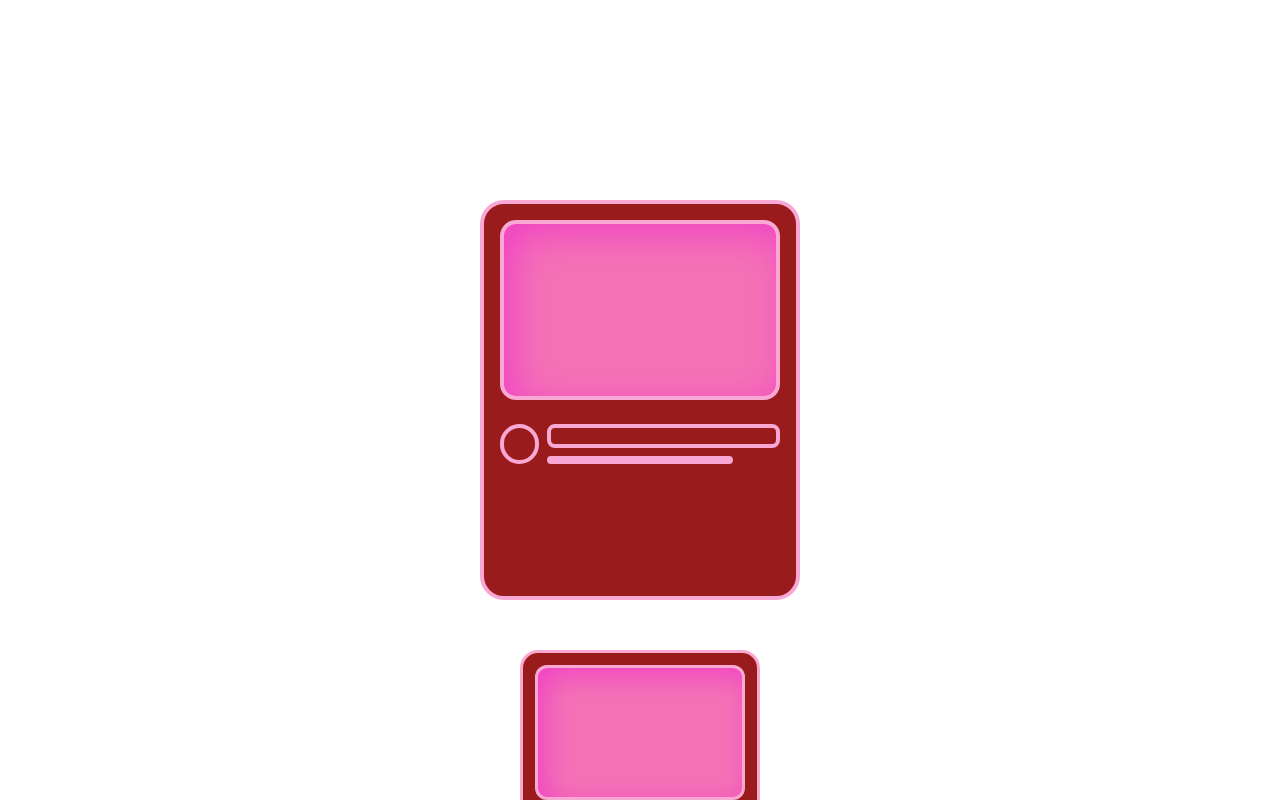
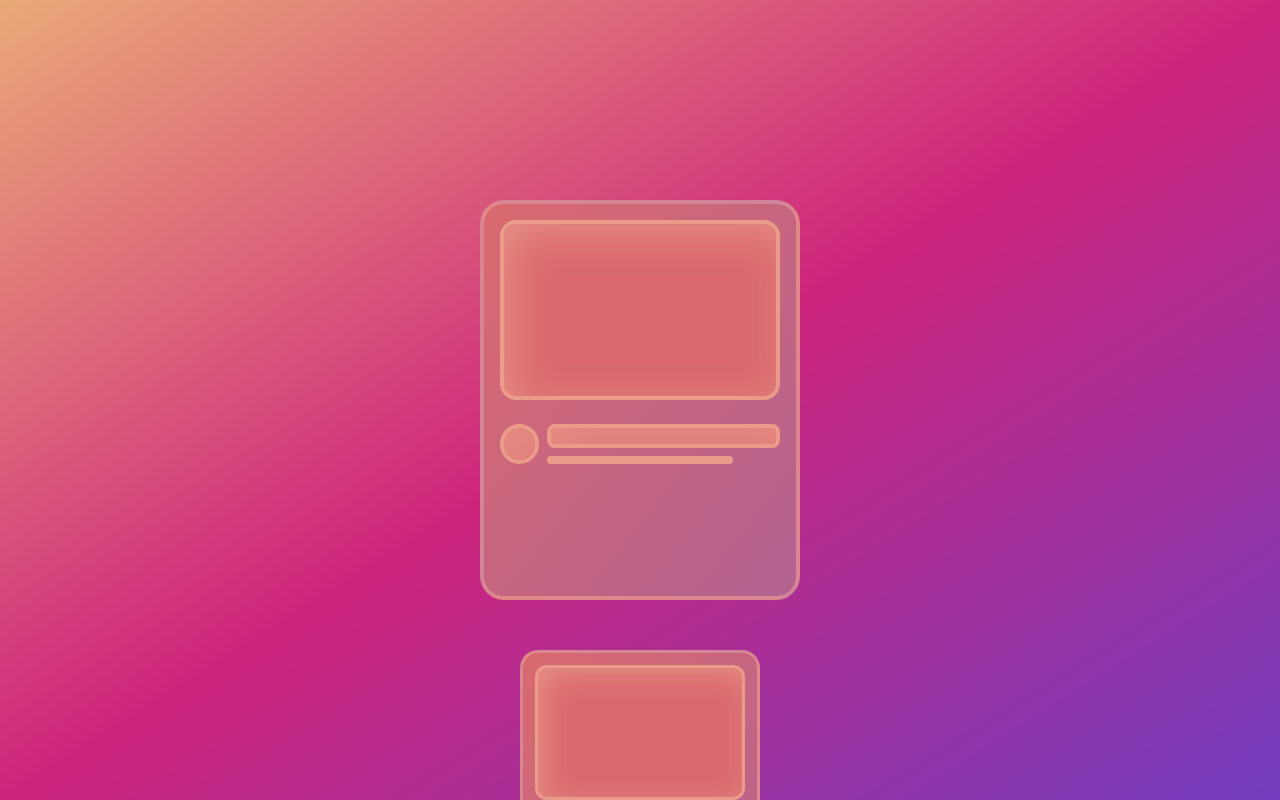
Before and after one commit to Kshitiz1111/slider, a React (Create React App) app: page / in a window 1280 px wide. Built offline with nearby package versions, Linux system fonts and the light colour scheme.

Commit message:
styling of component almost completed

```diff
--- a/src/App.jsx
+++ b/src/App.jsx
@@ -6,13 +6,12 @@ function App() {
   const cardRef = useRef(null)
   const startYAxis = useRef(0);
   const latestYAxis = useRef(0);
-  let travelDistance = 80;
+  let travelDistance = 100;
 
   let items = [1, 2, 3, 4, 5, 6]
 
   const handleTouchStart = (e) => {
     startYAxis.current = e.touches[0].clientY
-    console.log("touch started")
   }
 
   const handleTouchMove = (e) => {
@@ -25,7 +24,6 @@ function App() {
       setActiveCardIndex(activeCardIndex - 1);
       startYAxis.current = latestYAxis.current;
     }
-    console.log("moving")
   };
 
   useEffect(() => {
@@ -38,10 +36,11 @@ function App() {
       card.removeEventListener('touchmove', handleTouchMove);
     };
   }, [activeCardIndex, items.length]);
-  console.log(activeCardIndex)
 
   return (
-    <div className='w-full h-screen relative overflow-hidden'>
+    <div className='w-full h-screen relative overflow-hidden'
+      style={{ background: 'linear-gradient(to top left, #713CBD, #CE257C, #EAA978)' }}
+    >
       <div ref={cardRef} className="w-full flex flex-col items-center gap-4">
         {items.map((item, index) => {
           const prevCard = index < activeCardIndex;
--- a/src/components/Card.jsx
+++ b/src/components/Card.jsx
@@ -1,23 +1,25 @@
 import React from 'react'
 
 const Card = ({ activeCard, nextCard, prevCard, visibilityStyle }) => {
-   // console.log("prevCard", prevCard, "nextCard", nextCard)
-   console.log("visibilityStyle", visibilityStyle)
    return (
       <div className={`w-96 max-w-xs h-1/2 p-4 border-4 border-pink-300 rounded-3xl transform transition-all duration-500
+      bg-gradient-to-br from-red-500 to-orange-600
       ${visibilityStyle}
-      ${activeCard ? 'translate-y-[50%] z-30 scale-100' : 'scale-75'}
+      ${activeCard ? 'translate-y-[50%] z-30 scale-100 ' : 'scale-75'}
       ${nextCard && 'translate-y-[150%] z-20 opacity-100'}
       ${prevCard && 'translate-y-[-50%] z-10 opacity-60'}
       bg-red-800
       absolute
-      `}>
-         <div className='w-full h-1/2 shadow-custom-innerShadow bg-pink-400 border-4 border-pink-300 rounded-2xl'></div>
+      `}
+
+         style={{ borderColor: 'rgba(235, 168, 162, 0.5)', borderWidth: '4px', background: 'linear-gradient(to bottom right, #DA696F, #B36291)' }}
+      >
+         <div className='w-full h-1/2 shadow-custom-innerShadow bg-custom-pink rounded-2xl' style={{ borderColor: '#EA9B89', borderWidth: '4px' }}></div>
          <div className='flex w-full justify-between gap-2 mt-6'>
-            <div className='w-2/12 h-2/12 rounded-full border-4 border-pink-300'></div>
-            <div className='w-72 flex flex-col gap-2'>
-               <div className='h-6 rounded-lg border-4 border-pink-300'></div>
-               <div className='w-4/5 h-2 rounded-full border-4 border-pink-300'></div>
+            <div className='w-2/12 h-2/12 rounded-full shadow-custom-innerShadow bg-custom-pink' style={{ borderColor: '#EA9B89', borderWidth: '4px' }}></div>
+            <div className='w-72 flex flex-col gap-2' >
+               <div className='h-6 rounded-lg shadow-custom-innerShadow bg-custom-pink' style={{ borderColor: '#EA9B89', borderWidth: '4px' }}></div>
+               <div className='w-4/5 h-2 rounded-full shadow-custom-innerShadow bg-custom-pink' style={{ borderColor: '#EA9B89', borderWidth: '4px' }}></div>
             </div>
          </div>
       </div>
--- a/tailwind.config.js
+++ b/tailwind.config.js
@@ -6,9 +6,12 @@ module.exports = {
   theme: {
     extend: {
       boxShadow: {
-        "custom-innerShadow": '10px 10px 39px -1px rgba(239,50,202,0.75) inset'
+        "custom-innerShadow": '10px 10px 39px -1px rgba(234, 155, 137,0.75) inset'
       },
-
+      colors: {
+        'custom-pink': '#DA696F',
+        'custom-pink-2': '#CF7782'
+      },
     },
   },
   plugins: [],
```
